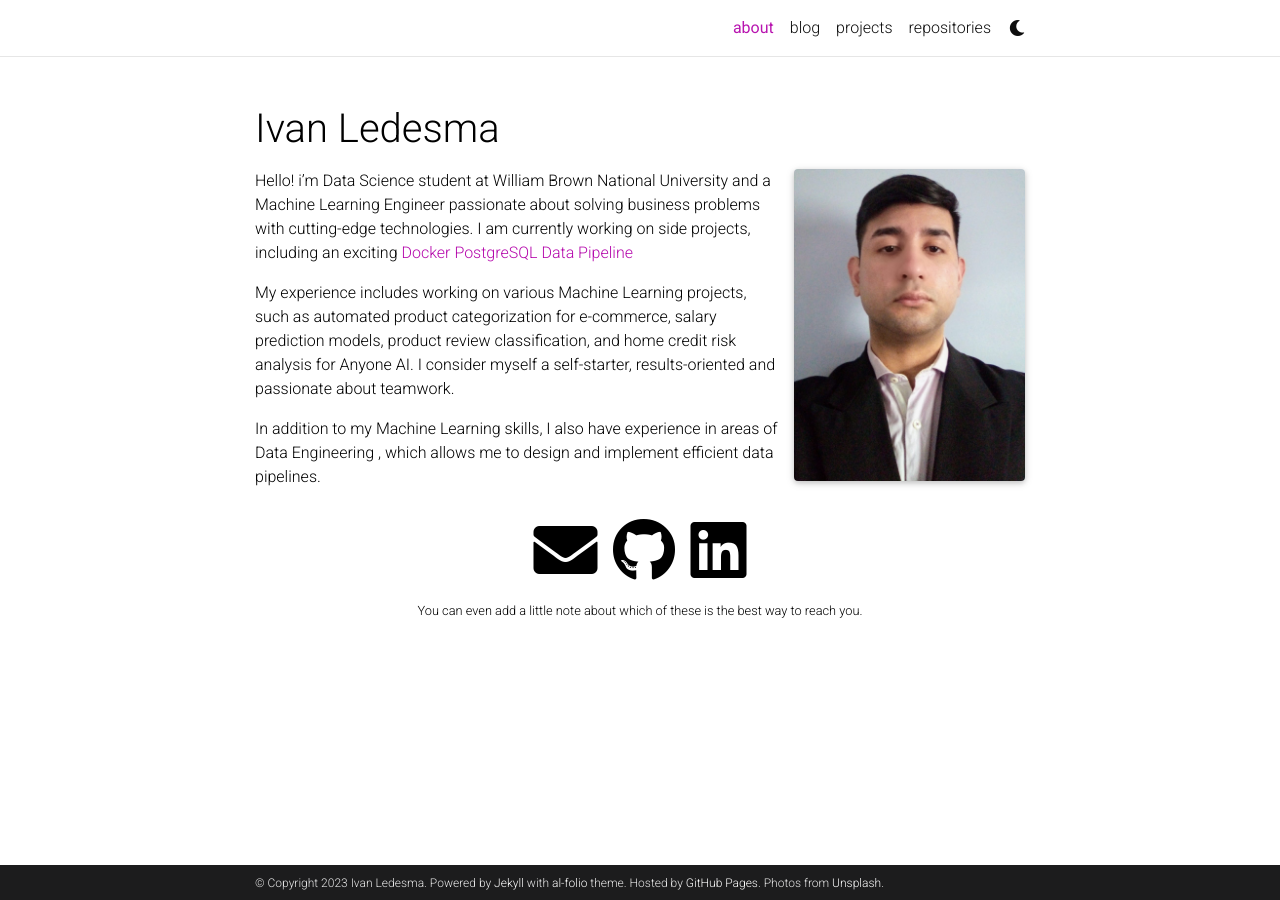
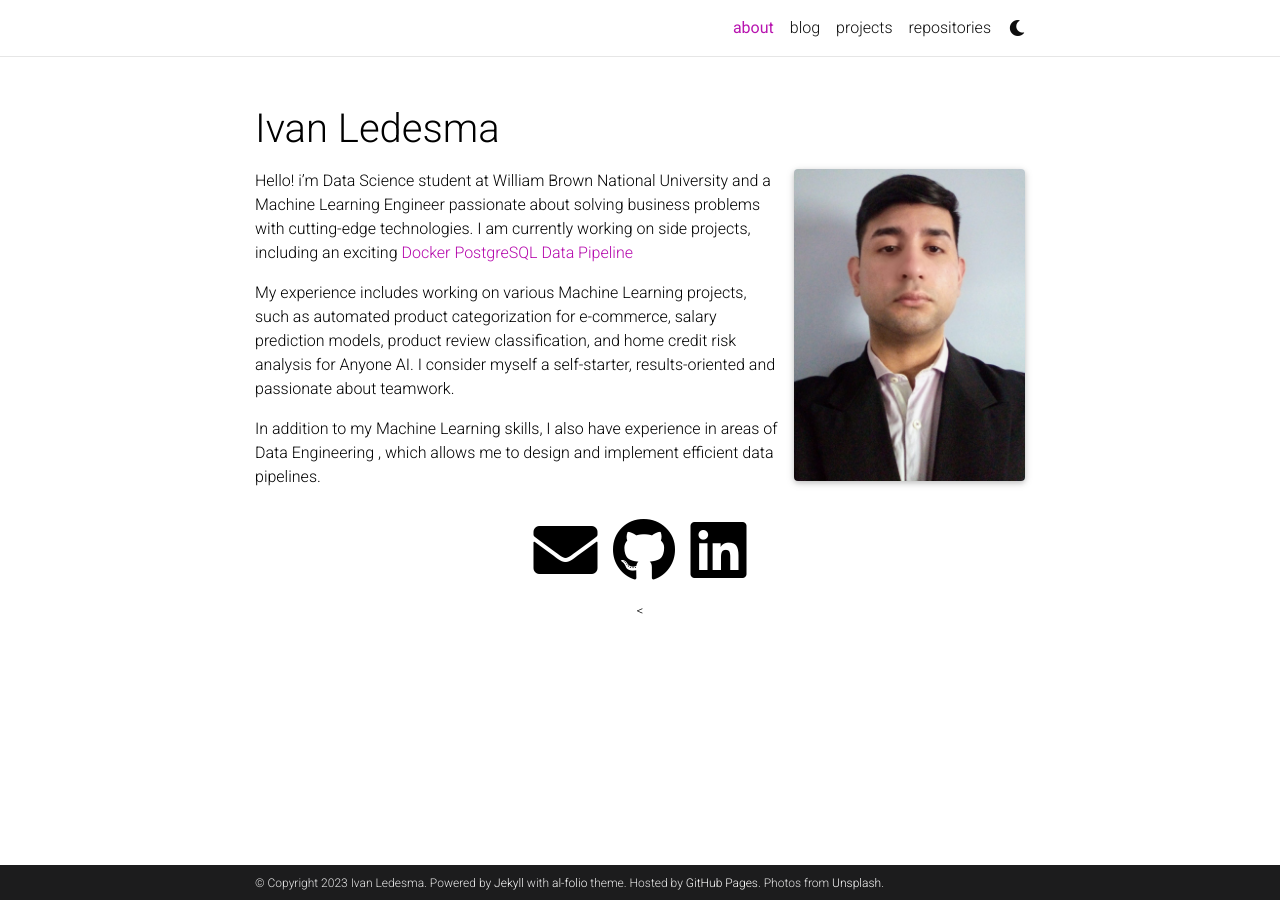
Before and after one commit to ledesma-ivan/ledesma-ivan.github.io, a Jekyll site: the page built from _pages/about.md, in a window 1280 px wide. Built offline with Jekyll 4.4.1, drawn with Linux system fonts in a browser that asks for light colours; full-size pictures stand in for the smaller copies a plugin makes; comment, search, counter and statistics services are not loaded; a style sheet for code colours, icons or effects is not loaded.

Commit message:
Edit config

```diff
--- a/_config.yml
+++ b/_config.yml
@@ -103,9 +103,7 @@
 youtube_id: # your youtube channel id (youtube.com/@<youtube_id>)
 discord_id: # your discord id (18-digit unique numerical identifier)
 
-contact_note: >
-  You can even add a little note about which of these is the best way to reach you.
-
+contact_note: <
 # -----------------------------------------------------------------------------
 # Analytics and search engine verification
 # -----------------------------------------------------------------------------
```
